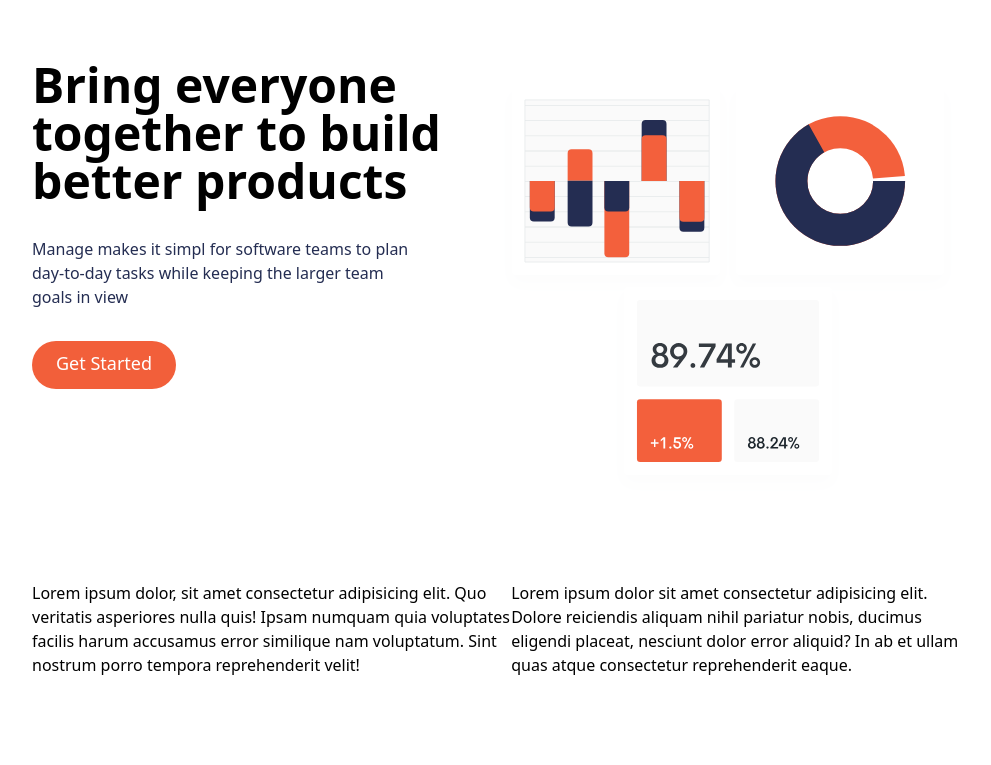
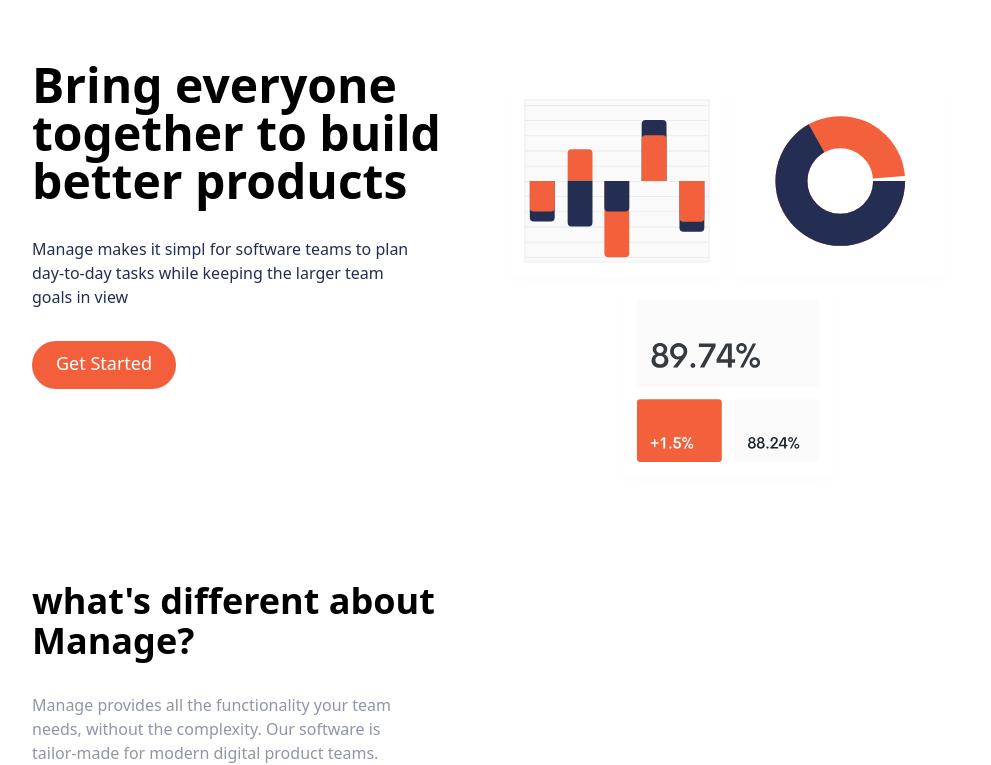
Before and after one commit to Jasimnwu/Tailwind-Porject-02-, a website: page index.html in a window 1280 px wide. Shown: the part 99-864 px from the top of the page, without its empty margins (144-1135 px from the left). Before the commit the page ends 800 px from the top, so only its background shows below. Drawn offline with Linux system fonts and the light colour scheme.

Commit message:
feature section added

```diff
--- a/index.html
+++ b/index.html
@@ -55,14 +55,25 @@
     <!-- /.features Section -->
     <section id="features">
         <div class="container flex flex-col px-6 mx-auto mt-10 space-y-12 md:space-y-0 md:flex-row">
-            <div>Lorem ipsum dolor, sit amet consectetur adipisicing elit. Quo veritatis asperiores nulla quis! Ipsam
-                numquam quia voluptates facilis harum accusamus error similique nam voluptatum. Sint nostrum porro
-                tempora reprehenderit velit!</div>
-            <div>Lorem ipsum dolor sit amet consectetur adipisicing elit. Dolore reiciendis aliquam nihil pariatur
-                nobis, ducimus eligendi placeat, nesciunt dolor error aliquid? In ab et ullam quas atque consectetur
-                reprehenderit eaque.</div>
+            <div class="flex flex-col space-y-8 md:w-1/2">
+                <h1 class="max-w-md text-4xl font-bold text-center md:text-left">
+                    what's different about Manage?</h1>
+                <p class="max-w-sm text-center text-darkGrayishBlue md:text-left">Manage provides all the functionality
+                    your team needs, without the
+                    complexity. Our software is tailor-made for modern digital product
+                    teams.</p>
+            </div>
+            <div class="flex flex-col space-y-8 md:w-1/2">
+                <!-- /.List Item 01 -->
+                <div class="flex flex-col space-y-3 md:space-y-0 md:space-x-6 md:flex-row">
+                    <div>
+
+                    </div>
+                </div>
+            </div>
         </div>
     </section>
+
 </body>
 
 </html>
```
Also changed, not shown: dist/tailwind.css.
